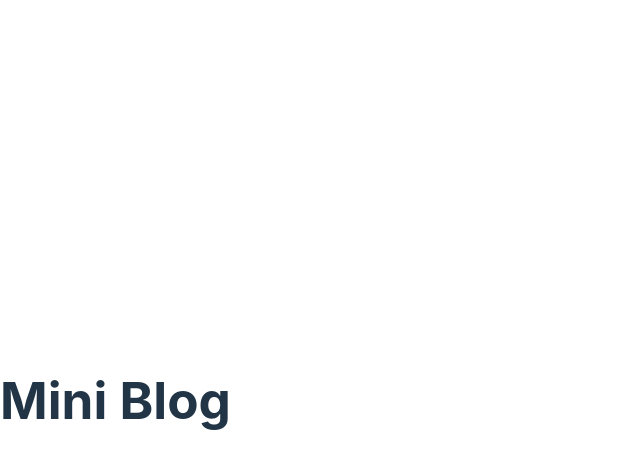
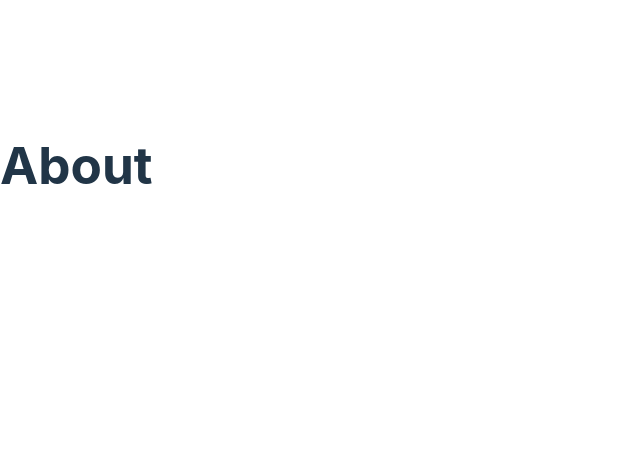
Before and after one commit to AlexandreLiberatto/MiniBlog, a React (Vite) app: page /about in a window 1280 px wide. Shown: the top 468 px of the page, without its empty margins (0-640 px from the left). Built offline with nearby package versions, Linux system fonts and the light colour scheme.

Commit message:
Criando páginas e componentes do projeto

```diff
--- a/src/App.jsx
+++ b/src/App.jsx
@@ -1,11 +1,29 @@
+import './App.css'
 
-import './App.css'
+import { BrowserRouter, Routes, Route, Navigate } from 'react-router-dom'
+
+// Pages
+import Home from './pages/Home/Home'
+import About from './pages/About/About'
+
+// Components
+import Navbar from './components/Navbar'
+import Footer from './components/Footer'
 
 function App() {
 
   return (
     <div className='App'>
-      <h1>Mini Blog</h1>
+      <BrowserRouter>
+      <Navbar />
+      <div className="container">
+        <Routes>
+          <Route path='/' element={<Home />} />
+          <Route path='about' element={<About />} />
+        </Routes>
+      </div>
+      <Footer />
+      </BrowserRouter>
     </div>
   )
 }
--- /dev/null
+++ b/src/components/Footer.jsx
@@ -0,0 +1,11 @@
+import style from './Footer.module.css'
+
+const Footer = () => {
+  return (
+    <div>
+
+    </div>
+  )
+}
+
+export default Footer
--- /dev/null
+++ b/src/components/Navbar.jsx
@@ -0,0 +1,11 @@
+import style from './Navbar.module.css'
+
+const Navbar = () => {
+  return (
+    <div>
+
+    </div>
+  )
+}
+
+export default Navbar
--- /dev/null
+++ b/src/pages/About/About.jsx
@@ -0,0 +1,12 @@
+// CSS
+import styles from './About.module.css';
+
+const About = () => {
+  return (
+    <div>
+      <h1>About</h1>
+    </div>
+  )
+}
+
+export default About
--- /dev/null
+++ b/src/pages/Home/Home.jsx
@@ -0,0 +1,12 @@
+// CSS
+import styles from "./Home.module.css";
+
+const Home = () => {
+  return (
+    <div>
+      <h1>Home</h1>
+    </div>
+  );
+};
+
+export default Home;
```
Also changed, not shown: src/components/Footer.module.css (added), src/components/Navbar.module.css (added), src/firebase/config.jsx (renamed from firebase/config.jsx), src/pages/About/About.module.css (added), src/pages/Home/Home.module.css (added).
